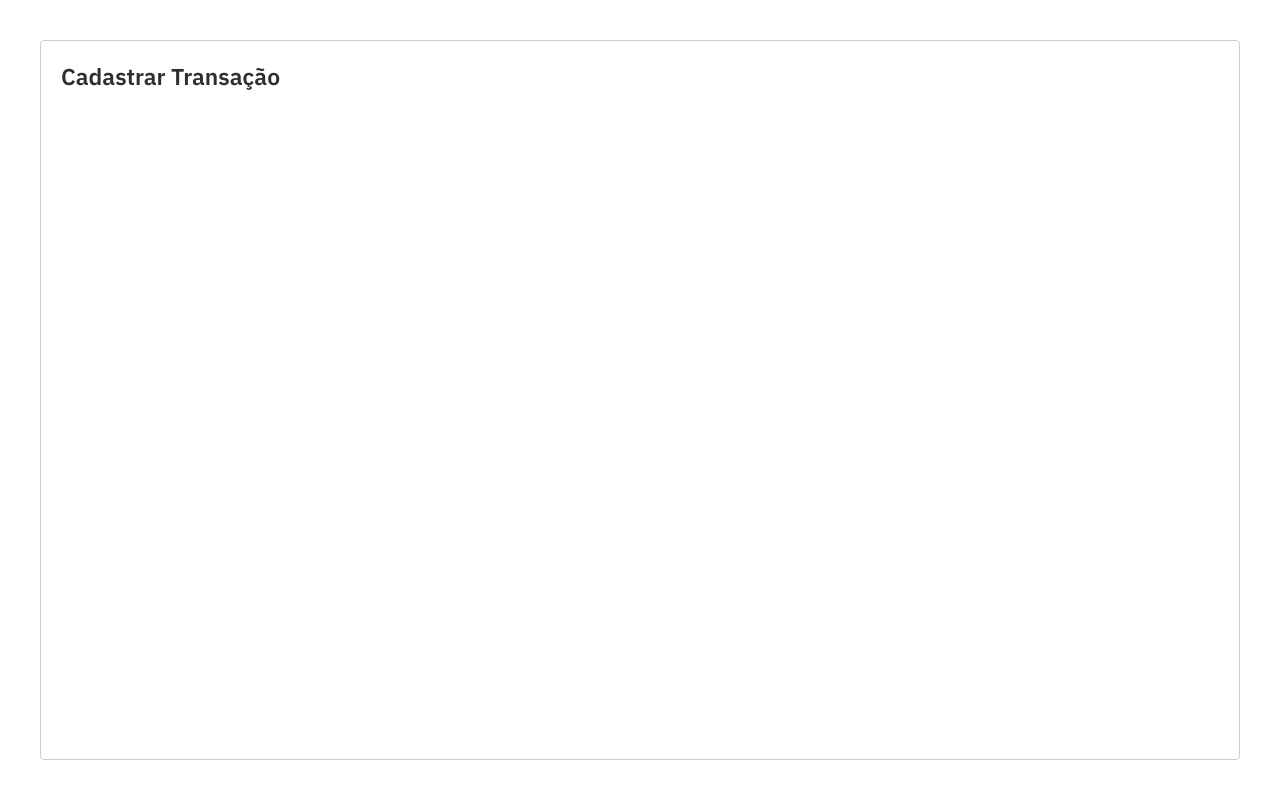
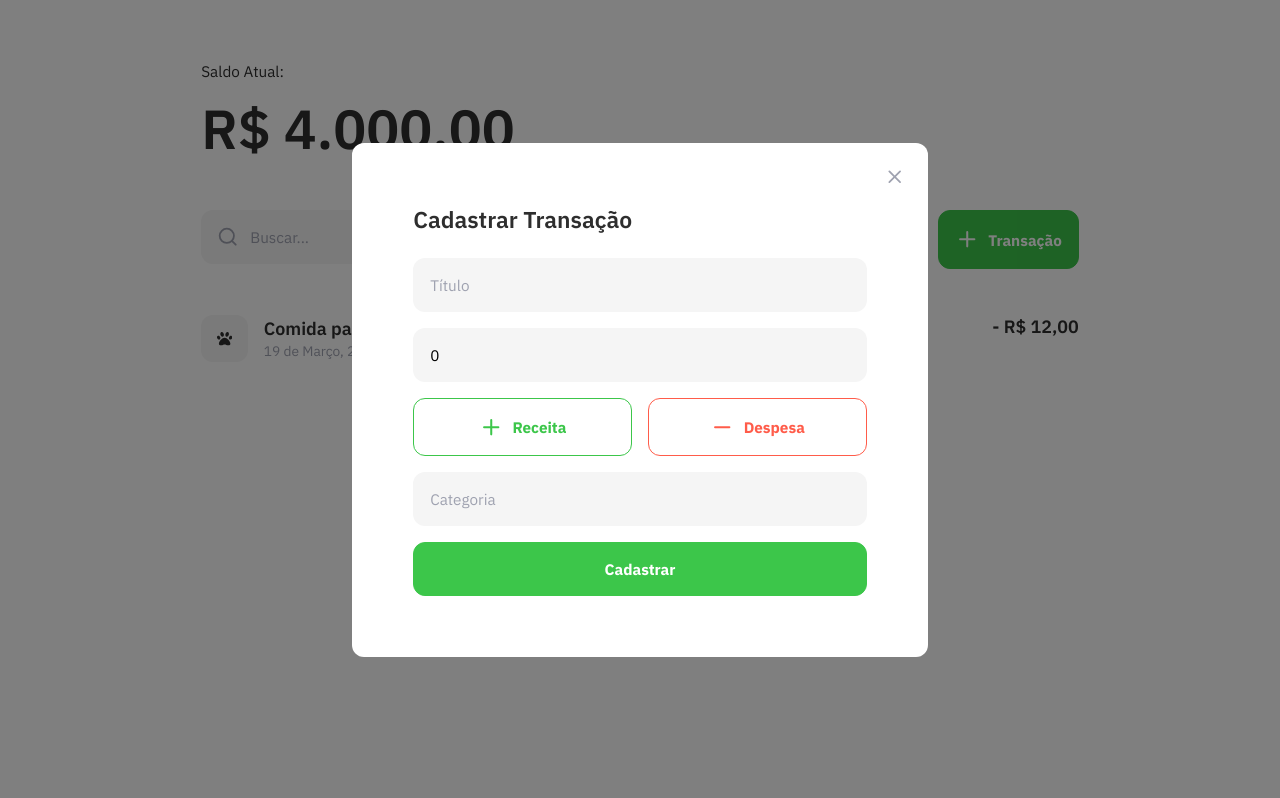
Before and after one commit to sammarxz/monetto-client, a React (Create React App) app: page / in a window 1280 px wide. Both pictures are taken after a click on the button "Transação". Built offline with nearby package versions, Linux system fonts and the light colour scheme; no server answers; what miragejs would draw is missing.

Commit message:
:lipstick: Add styles on NewTransactionModal

```diff
--- a/package.json
+++ b/package.json
@@ -5,6 +5,7 @@
   "dependencies": {
     "axios": "^0.21.1",
     "miragejs": "^0.1.41",
+    "polished": "^4.1.1",
     "react": "^17.0.1",
     "react-dom": "^17.0.1",
     "react-icons": "^4.2.0",
--- a/src/components/Button/index.tsx
+++ b/src/components/Button/index.tsx
@@ -1,21 +1,56 @@
 import styled, { css } from 'styled-components'
+import { transparentize } from 'polished'
 
-const Button = styled.button`
-  color: #fff;
+type ButtonProps = {
+  color?: string
+  fullWidth?: boolean
+  outlined?: boolean
+  isActive?: boolean
+}
+
+const wrapperModifiers = {
+  color: (color: string) => css`
+    color: #fff;
+    background-color: var(--color-${color});
+    border-color: var(--color-${color});
+
+    &:focus {
+      border-color: var(--color-${color});
+    }
+  `,
+  fullWidth: () => css`
+    width: 100%;
+  `,
+  outlined: (
+    color: string | undefined = 'neutral-700',
+    isActive: boolean | undefined
+  ) => css`
+    background-color: transparent;
+    border-color: var(--color-${color});
+    color: var(--color-${color});
+
+    ${!!isActive &&
+    css`
+      background-color: ${transparentize(0.9, color)};
+      color: var(--color-${color});
+    `}
+  `
+}
+
+const Button = styled.button<ButtonProps>`
+  color: var(--color-neutral-700);
   padding: 16px;
-  border: 1px solid transparent;
+  border: 1px solid var(--color-neutral-700);
   border-radius: var(--border-radius);
   display: inline-flex;
   align-items: center;
   justify-content: center;
+  transition: all 0.3s ease;
 
-  &:focus {
-    outline: 0;
-    box-shadow: 0 0 0 3px rgba(60, 198, 74, 0.5);
-  }
-
-  ${(props) => css`
-    background-color: var(--color-${props.color});
+  ${({ color, fullWidth, outlined, isActive }) => css`
+    ${!!color && wrapperModifiers.color(color)}
+    ${!!fullWidth && wrapperModifiers.fullWidth()}
+    ${!!outlined && wrapperModifiers.outlined(color, isActive)}
   `}
 
   svg {
@@ -24,7 +59,11 @@ const Button = styled.button`
   }
 
   &:hover {
-    filter: saturate(0.8);
+    filter: brightness(0.9);
+  }
+
+  &:focus {
+    outline: 0;
   }
 `
 
--- a/src/components/Input/index.tsx
+++ b/src/components/Input/index.tsx
@@ -5,10 +5,11 @@ import * as S from './styles'
 interface InputProps extends InputHTMLAttributes<HTMLInputElement> {
   name: string
   children?: JSX.Element
+  className?: string
 }
 
-const Input: React.FC<InputProps> = ({ children, ...props }) => (
-  <S.Wrapper>
+const Input: React.FC<InputProps> = ({ children, className, ...props }) => (
+  <S.Wrapper className={className}>
     {children}
     <S.Input {...props} />
   </S.Wrapper>
--- a/src/components/Input/styles.ts
+++ b/src/components/Input/styles.ts
@@ -18,13 +18,19 @@ const Wrapper = styled.div`
 const Input = styled.input`
   padding: 16px;
   background-color: var(--color-neutral-100);
+  border: 1px solid transparent;
   border-radius: var(--border-radius);
-  border: 1px solid transparent;
   width: 100%;
+  transition: all 0.3s ease;
 
   &:focus {
     outline: 0;
     box-shadow: 0 0 0 3px rgba(60, 198, 74, 0.5);
+    border-color: var(--color-green);
+  }
+
+  &::placeholder {
+    color: var(--color-neutral-700);
   }
 `
 
--- a/src/components/NewTransactionModal/index.tsx
+++ b/src/components/NewTransactionModal/index.tsx
@@ -1,4 +1,9 @@
+import { useState } from 'react'
 import Modal from 'react-modal'
+import { FiX } from 'react-icons/fi'
+import { FiMinus, FiPlus } from 'react-icons/fi'
+
+import { Input, Button } from '../'
 
 import * as S from './styles'
 
@@ -13,10 +18,81 @@ function NewTransactionModal({
   isOpen,
   onRequestClose
 }: NewTransactionModalProps) {
+  const [title, setTitle] = useState('')
+  const [value, setValue] = useState(0)
+  const [type, setType] = useState('')
+  const [category, setCategory] = useState('')
+
+  const handleChangeType = (e: React.MouseEvent, t: string) => {
+    e.preventDefault()
+    setType(t)
+  }
+
+  const handleCreateNewTransaction = (e: React.FormEvent) => {
+    e.preventDefault()
+  }
+
   return (
-    <Modal isOpen={isOpen} onRequestClose={onRequestClose}>
-      <S.Wrapper>
-        <h2>Cadastrar Transação</h2>
+    <Modal
+      isOpen={isOpen}
+      onRequestClose={onRequestClose}
+      overlayClassName="react-modal-overlay"
+      className="react-modal-content"
+    >
+      <button className="react-modal-closer" onClick={onRequestClose}>
+        <FiX className="c--neutral-700 fs--medium" />
+      </button>
+      <S.Wrapper onSubmit={handleCreateNewTransaction}>
+        <S.Title className="mb--24">Cadastrar Transação</S.Title>
+        <Input
+          type="text"
+          name="title"
+          placeholder="Título"
+          className="mb--16"
+          value={title}
+          onChange={(e) => setTitle(e.target.value)}
+        />
+        <Input
+          type="number"
+          name="value"
+          placeholder="Valor"
+          className="mb--16"
+          value={value}
+          onChange={(e) => setValue(+e.target.value)}
+        />
+        <S.TransactionType className="mb--16">
+          <Button
+            color="green"
+            outlined
+            fullWidth
+            isActive={type === 'income'}
+            onClick={(e) => handleChangeType(e, 'income')}
+          >
+            <FiPlus />
+            <span>Receita</span>
+          </Button>
+          <Button
+            color="red"
+            outlined
+            fullWidth
+            isActive={type === 'outcome'}
+            onClick={(e) => handleChangeType(e, 'outcome')}
+          >
+            <FiMinus />
+            <span>Despesa</span>
+          </Button>
+        </S.TransactionType>
+        <Input
+          type="text"
+          name="category"
+          placeholder="Categoria"
+          className="mb--16"
+          value={category}
+          onChange={(e) => setCategory(e.target.value)}
+        />
+        <Button type="submit" color="green" fullWidth>
+          Cadastrar
+        </Button>
       </S.Wrapper>
     </Modal>
   )
--- a/src/components/NewTransactionModal/styles.ts
+++ b/src/components/NewTransactionModal/styles.ts
@@ -1,5 +1,15 @@
 import styled from 'styled-components'
 
-const Wrapper = styled.div``
+const Wrapper = styled.form``
 
-export { Wrapper }
+const Title = styled.h2`
+  font-size: 1.5rem;
+`
+
+const TransactionType = styled.div`
+  display: grid;
+  grid-template-columns: 1fr 1fr;
+  grid-gap: 16px;
+`
+
+export { Wrapper, Title, TransactionType }
--- a/src/pages/Dashboard/index.tsx
+++ b/src/pages/Dashboard/index.tsx
@@ -43,7 +43,7 @@ function Dashboard() {
       <S.Infos>
         <S.Form>
           <Input name="search" type="text" placeholder="Buscar...">
-            <FiSearch />
+            <FiSearch className="c--neutral-700" />
           </Input>
         </S.Form>
         <Box>
--- a/src/pages/Dashboard/styles.ts
+++ b/src/pages/Dashboard/styles.ts
@@ -8,7 +8,7 @@ const Balance = styled.h1`
   font-size: 3.6rem;
 
   span {
-    color: var(--color-neutral-800);
+    color: var(--color-neutral-900);
     display: block;
     font-size: 1rem;
     font-weight: 400;
--- a/src/styles/global.ts
+++ b/src/styles/global.ts
@@ -2,14 +2,13 @@ import { createGlobalStyle } from 'styled-components'
 
 const GlobalStyle = createGlobalStyle`
   :root {
-    --color-neutral-100: #FAFAFA;
-    --color-neutral-200: #F2F2F2;
+    --color-neutral-100: #F5F5F5;
     --color-neutral-300: #e1e1e1;
     --color-neutral-700: #9FA2B0;
-    --color-neutral-800: #4A4B53;
     --color-neutral-900: #2E2E2E;
 
     --color-green: #3CC64A;
+    --color-red: #ff5c4a;
 
     --border-radius: 12px;
   }
@@ -43,6 +42,8 @@ const GlobalStyle = createGlobalStyle`
   }
 
   button {
+    background: transparent;
+    border: none;
     cursor: pointer;
 
     font-weight: 700;
@@ -51,6 +52,41 @@ const GlobalStyle = createGlobalStyle`
   [disabled] {
     opacity: 0.6;
     cursor: disabled;
+  }
+
+  .react-modal-overlay {
+    background-color: rgba(0,0,0, .5);
+
+    position: fixed;
+    top: 0;
+    right: 0;
+    bottom: 0;
+    left: 0;
+
+    display: flex;
+    align-items: center;
+    justify-content: center;
+  }
+
+  .react-modal-content {
+    width: 100%;
+    max-width: 576px;
+    background: #FFF;
+    padding: 4rem;
+    position: relative;
+    border-radius: var(--border-radius);
+    outline: none;
+  }
+
+  .react-modal-closer {
+    position: absolute;
+    top: 1.5rem;
+    right: 1.5rem;
+
+    &:focus {
+      outline: 0;
+      box-shadow: 0 0 0 2px rgba(0, 0, 0, 0.5);
+    }
   }
 
   .container {
@@ -86,6 +122,54 @@ const GlobalStyle = createGlobalStyle`
   .c--neutral-900 {
     color: var(--color-neutral-900);
   }
+
+  .c--neutral-800 {
+    color: var(--color-neutral-800);
+  }
+
+  .c--neutral-700 {
+    color: var(--color-neutral-700);
+  }
+
+  .c--neutral-300 {
+    color: var(--color-neutral-300);
+  }
+
+  .c--neutral-200 {
+    color: var(--color-neutral-200);
+  }
+
+  .c--neutral-100 {
+    color: var(--color-neutral-100);
+  }
+
+  .mb--8 {
+    margin-bottom: 8px;
+  }
+
+  .mb--16 {
+    margin-bottom: 16px;
+  }
+
+  .mb--24 {
+    margin-bottom: 24px;
+  }
+
+  .fs--small {
+    font-size: 1rem;
+  }
+
+  .fs--normal {
+    font-size: 1.2rem;
+  }
+
+  .fs--medium {
+    font-size: 1.4rem;
+  }
+
+  .fs--large {
+    font-size: 1.8rem;
+  }
 `
 
 export { GlobalStyle }
```
Also changed, not shown: 1 other file (tests, documents, lock files or other folders).
